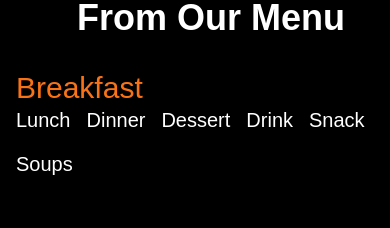
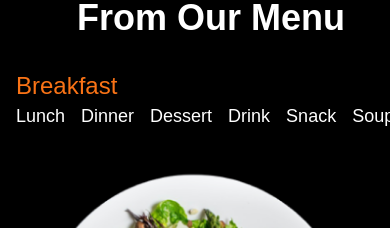
Before and after one commit to Tahasaif3/Figma-Templa-9-Hackathon, a Next.js app: page / in a window 390 px wide. Shown: the part 5262-5490 px from the top of the page. Built offline with nearby package versions, Linux system fonts and the light colour scheme.

Commit message:
menu.tsx

```diff
--- a/components/menu.tsx
+++ b/components/menu.tsx
@@ -36,11 +36,16 @@ export default function MenuSection() {
         <h3 className="text-4xl font-bold mb-8 flex justify-center items-center ml-8">From Our Menu</h3>
 
       {/* Menu Categories */}
-        <div className="flex flex-wrap mb-8 justify-between items-center">
-          <h3 className="text-3xl text-orange-500 flex justify-start items-start">Breakfast</h3>
-          <div className="flex flex-wrap gap-4">
+  <div className="flex flex-col sm:flex-row sm:justify-between items-start sm:items-center mb-6">
+    <h3 className="text-2xl sm:text-3xl text-orange-500">Breakfast</h3>
+
+    {/* Menu Items */}
+    <div className="flex gap-4 overflow-x-auto scrollbar-hide">
       {menuCategories.map((category, index) => (
-              <button key={index} className="text-white bg-transparent border-none text-xl hover:text-orange-500">
+        <button
+          key={index}
+          className="text-white bg-transparent border-none text-lg sm:text-xl whitespace-nowrap hover:text-orange-500 transition-colors"
+        >
           {category}
         </button>
       ))}
```
Lines whose indentation alone changed are shown as unchanged.
